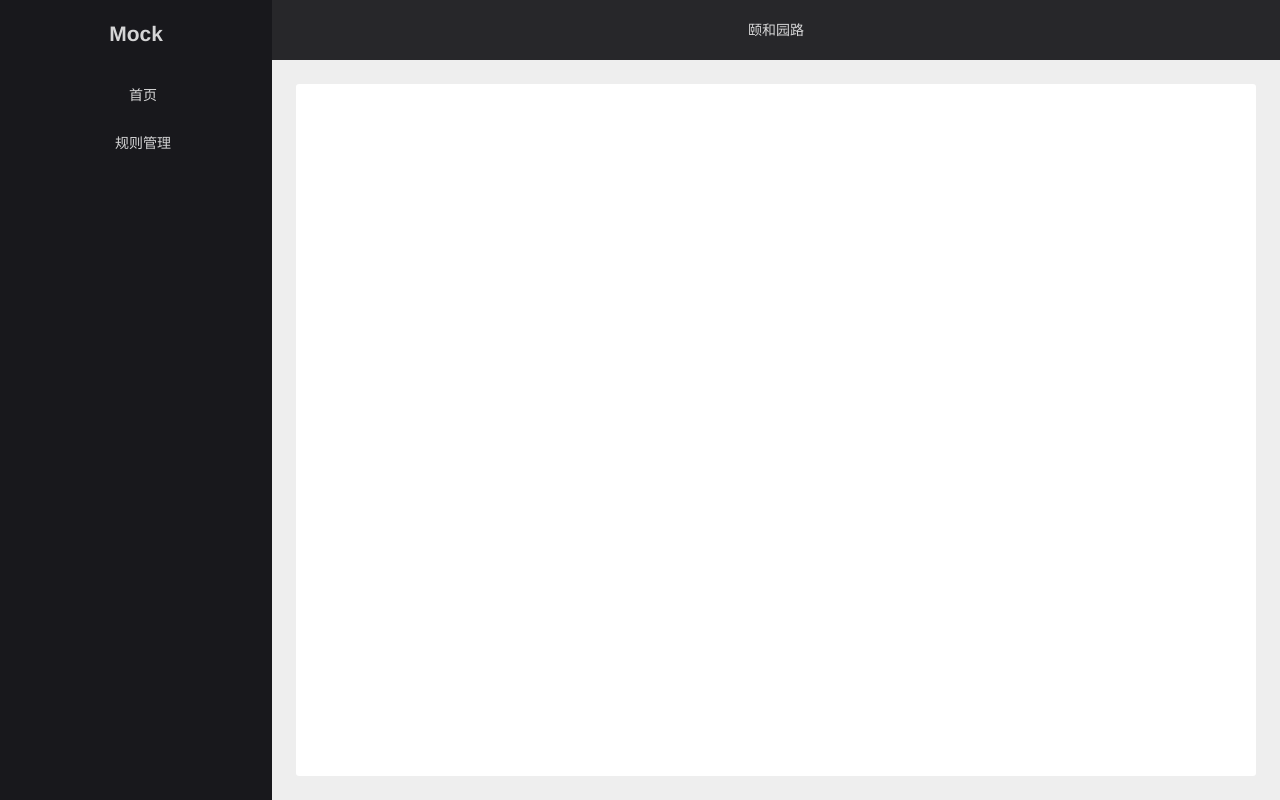
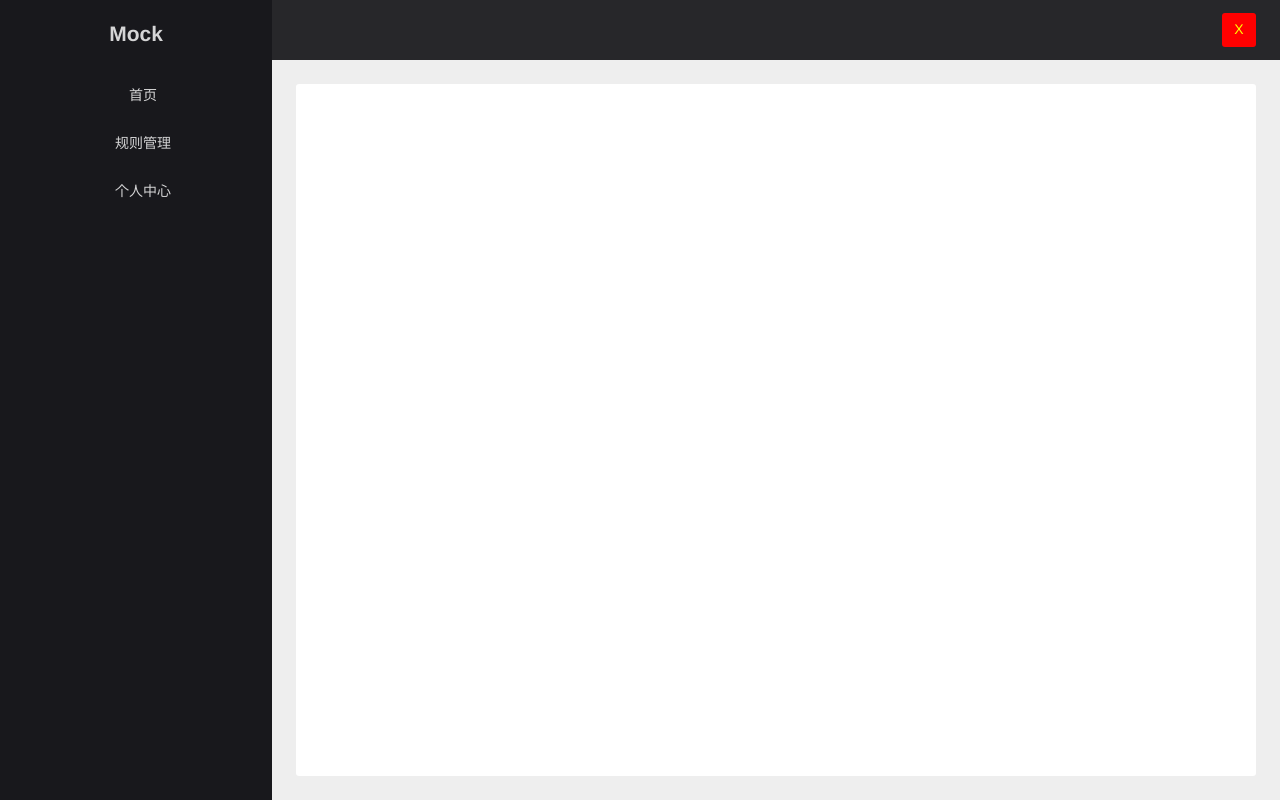
Before and after one commit to xieqi970103/mock_front, a Vue app: page / in a window 1280 px wide. Built offline with nearby package versions, Linux system fonts and the light colour scheme.

Commit message:
feat: 🎸 头部布局

```diff
--- a/components.d.ts
+++ b/components.d.ts
@@ -7,6 +7,7 @@ declare module 'vue' {
     HelloWorld: typeof import('./src/components/HelloWorld.vue')['default']
     NAnchor: typeof import('naive-ui')['NAnchor']
     NAnchorLink: typeof import('naive-ui')['NAnchorLink']
+    NAvatar: typeof import('naive-ui')['NAvatar']
     NButton: typeof import('naive-ui')['NButton']
     NCard: typeof import('naive-ui')['NCard']
     NConfigProvider: typeof import('naive-ui')['NConfigProvider']
--- /dev/null
+++ b/src/layouts/TheGlobalHeader.vue
@@ -0,0 +1,31 @@
+<!--
+ * @Description: 头部
+ * @Author: xq
+ * @Date: 2022-04-10 22:18:11
+ * @LastEditTime: 2022-04-10 22:32:35
+ * @LastEditors: xq
+-->
+<template>
+  <div class="header-wrapper">
+    <n-avatar
+      :style="{
+        color: 'yellow',
+        backgroundColor: 'red',
+      }"
+    >
+      X
+    </n-avatar>
+  </div>
+</template>
+
+<script setup lang="ts"></script>
+
+<style scoped lang="less">
+.header-wrapper {
+  display: flex;
+  height: 60px;
+  justify-content: end;
+  align-items: center;
+  padding: 0px 24px;
+}
+</style>
--- a/src/layouts/index.vue
+++ b/src/layouts/index.vue
@@ -2,7 +2,7 @@
  * @Description: 布局
  * @Author: xq
  * @Date: 2022-04-10 11:03:08
- * @LastEditTime: 2022-04-10 21:57:57
+ * @LastEditTime: 2022-04-10 22:21:03
  * @LastEditors: xq
 -->
 <template>
@@ -11,7 +11,9 @@
       <TheGlobalSider />
     </n-layout-sider>
     <n-layout>
-      <n-layout-header>颐和园路</n-layout-header>
+      <n-layout-header>
+        <TheGlobalHeader />
+      </n-layout-header>
       <n-layout-content content-style="padding: 24px; color:#000">
         <n-card class="context-wrapper" bordered>
           <router-view></router-view>
@@ -22,6 +24,7 @@
 </template>
 
 <script setup lang="ts">
+import TheGlobalHeader from './TheGlobalHeader.vue';
 import TheGlobalSider from './TheGlobalSider.vue';
 </script>
 
--- a/src/router/dynamicRouter.ts
+++ b/src/router/dynamicRouter.ts
@@ -2,7 +2,7 @@
  * @Description: 动态路由
  * @Author: xq
  * @Date: 2022-04-10 20:18:31
- * @LastEditTime: 2022-04-10 21:27:11
+ * @LastEditTime: 2022-04-10 22:30:33
  * @LastEditors: xq
  */
 import { Analytics } from '@vicons/ionicons5'
@@ -36,6 +36,15 @@ const dynamicRouters: Array<RouteRecordRaw> = [
           icon: renderIcon(Analytics),
         },
       },
+      {
+        path: '/person',
+        component: () => import('@/views/person/index.vue'),
+        name: '个人中心',
+        meta: {
+          key: 'person',
+          icon: renderIcon(Analytics),
+        },
+      },
     ],
   },
 ]
--- /dev/null
+++ b/src/views/person/index.vue
@@ -0,0 +1,14 @@
+<!--
+ * @Description:
+ * @Author: xq
+ * @Date: 2022-04-10 22:29:41
+ * @LastEditTime: 2022-04-10 22:29:42
+ * @LastEditors: xq
+-->
+<template>
+  <div>个人中心</div>
+</template>
+
+<script setup lang="ts"></script>
+
+<style scoped></style>
```
